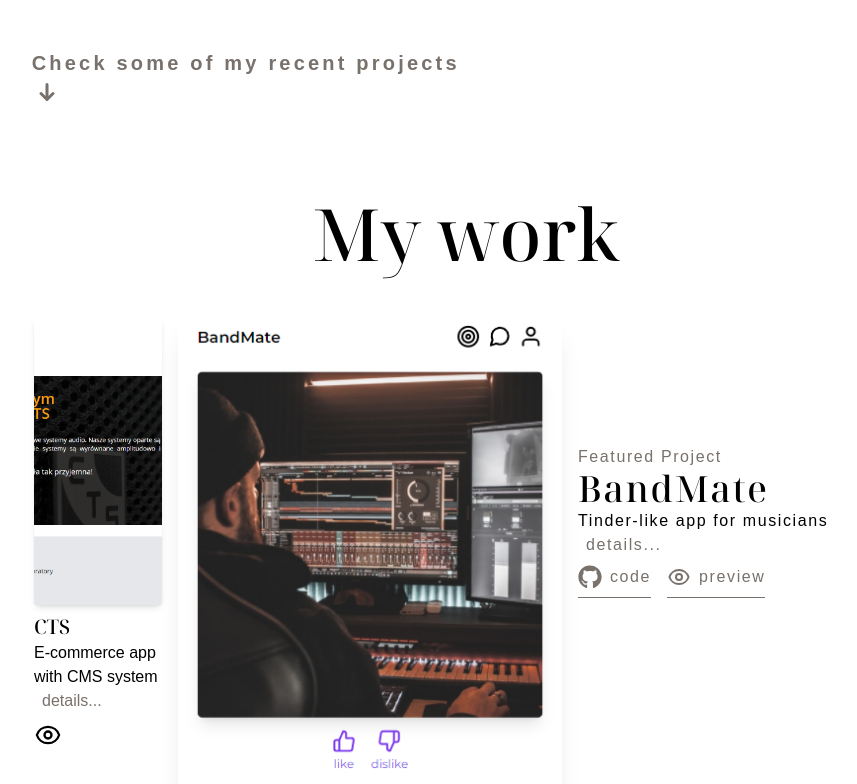
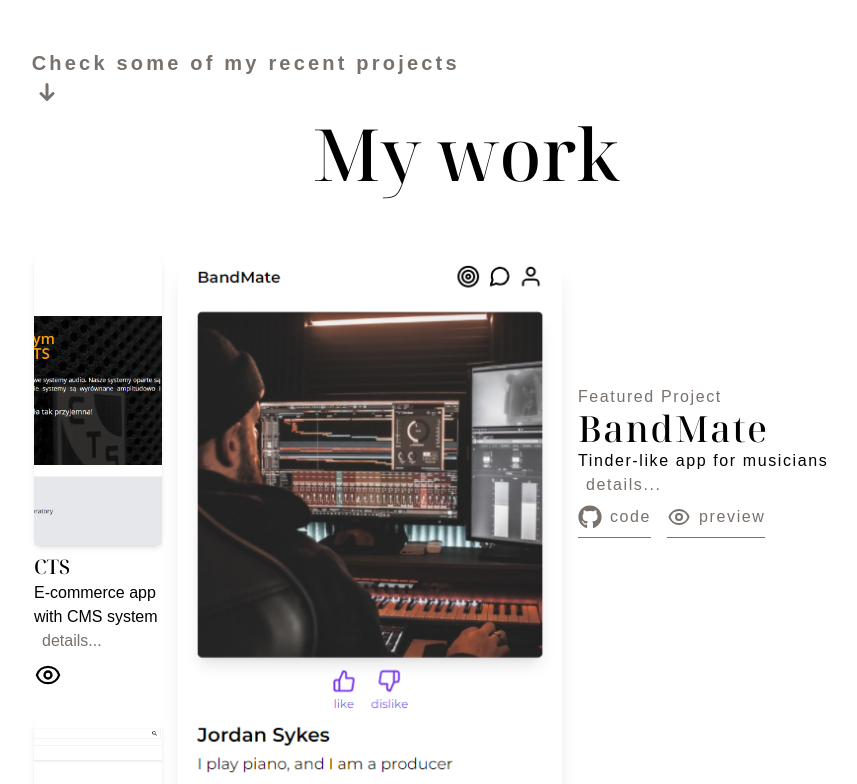
Before and after one commit to krzygrzywygrzy/portfolio, a Next.js app: page / in a window 1280 px wide. Shown: the part 903-1687 px from the top of the page, without its empty margins (174-1031 px from the left). Built offline with nearby package versions, Linux system fonts and the light colour scheme.

Commit message:
MyWork section animation

```diff
--- a/components/lyout/MyWork.js
+++ b/components/lyout/MyWork.js
@@ -1,7 +1,9 @@
-import React from "react";
+import React, { useRef, useEffect } from "react";
 import FeaturedProject from "../projects/FeaturedProject";
 import Project from "../projects/Project";
 import ThisPortoflio from "../projects/ThisPortoflio";
+import gsap from "gsap";
+import { ScrollTrigger } from "gsap/dist/ScrollTrigger";
 
 const react_projects = [
   {
@@ -30,12 +32,44 @@
 ];
 
 const MyWork = () => {
+  gsap.registerPlugin(ScrollTrigger);
+  const titleRef = useRef();
+  const projectsRef = useRef();
+
+  useEffect(() => {
+    gsap.to(titleRef.current, {
+      opacity: 1,
+      duration: 0.8,
+      y: -80,
+      ease: "power3.out",
+      scrollTrigger: {
+        trigger: titleRef.current,
+      },
+    });
+
+    gsap.to(projectsRef.current, {
+      opacity: 1,
+      duration: 0.8,
+      y: -60,
+      ease: "power3.out",
+      scrollTrigger: {
+        trigger: projectsRef.current,
+      },
+    });
+  }, []);
+
   return (
     <div id="mywork" className="py-32 md:py-24">
-      <header className="site text-center noto-serif text-6xl md:text-7xl mb-12">
+      <header
+        className="site text-center noto-serif text-6xl md:text-7xl mb-12 opacity-0"
+        ref={titleRef}
+      >
         My work
       </header>
-      <div className="site flex flex-col-reverse md:flex-row gap-4 justify-center">
+      <div
+        className="site flex flex-col-reverse md:flex-row gap-4 justify-center opacity-0"
+        ref={projectsRef}
+      >
         <div className="flex flex-col gap-8 md:w-96 ">
           {react_projects.map((project) => (
             <Project key={project.title} data={project} />
```
